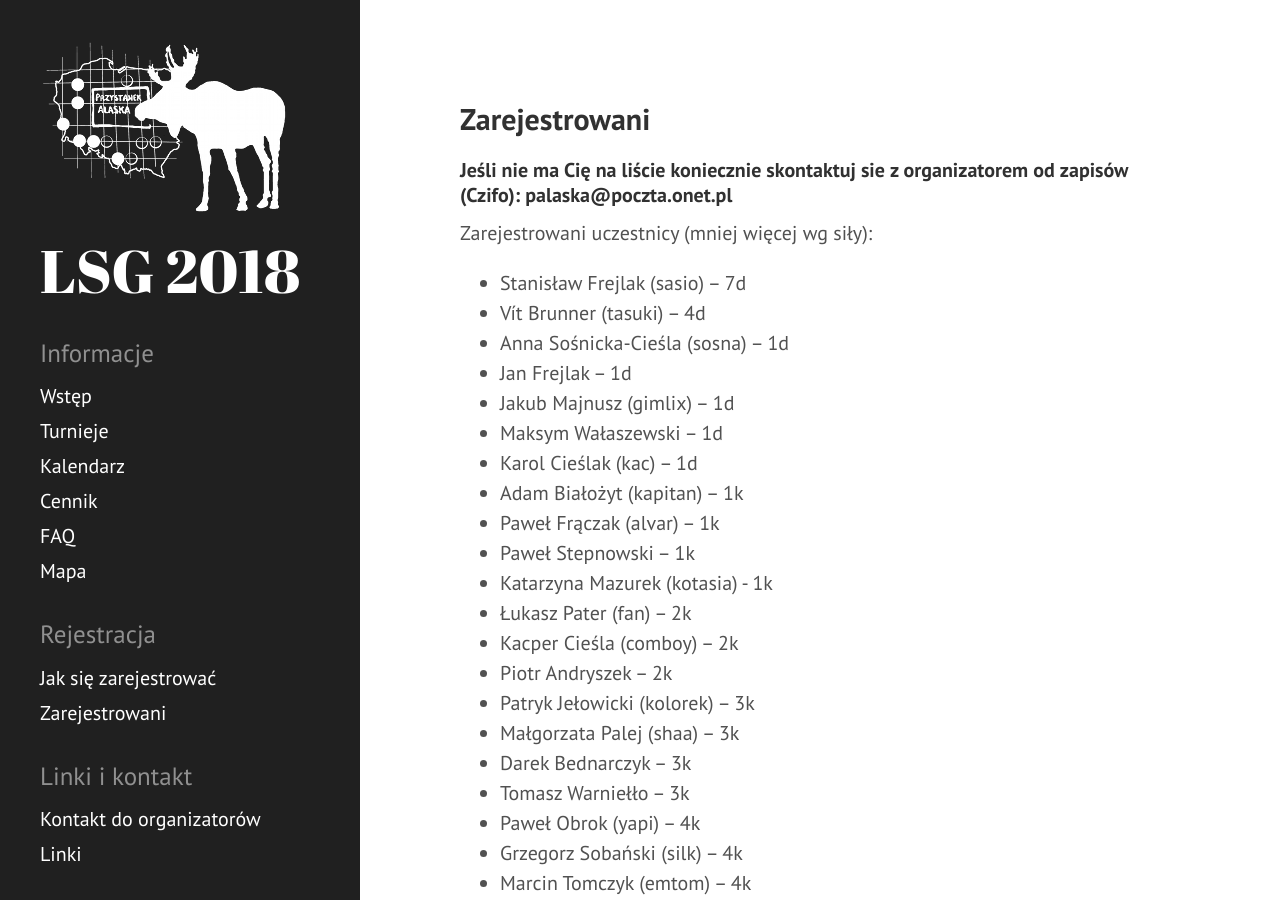
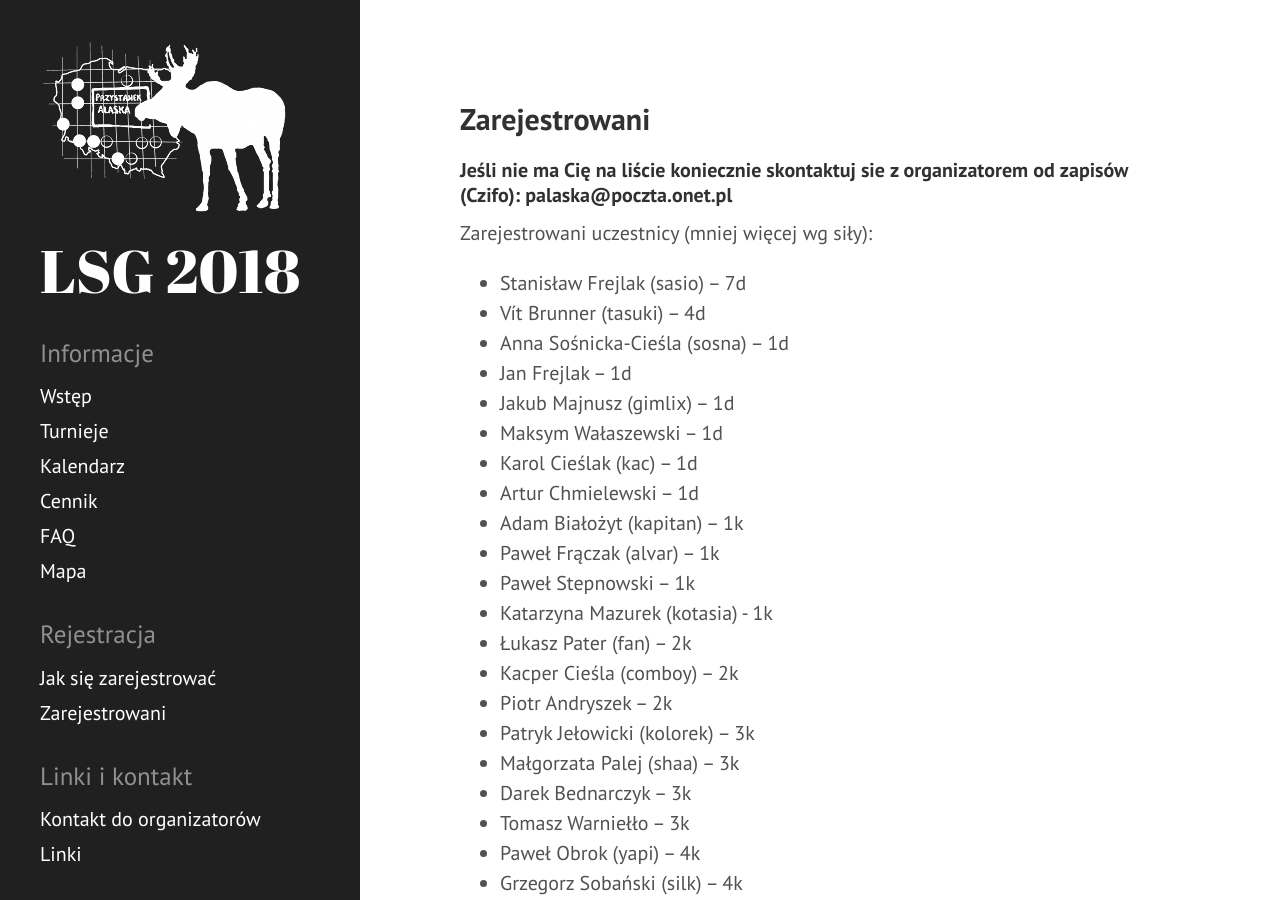
Before and after one commit to tasuki/lsg, a Jekyll site: the page built from zarejestrowani.md, in a window 1280 px wide and 900 px high. Built offline with Jekyll 4.4.1, drawn with Linux system fonts in a browser that asks for light colours.

Commit message:
Update zarejestrowani.md

```diff
--- a/zarejestrowani.md
+++ b/zarejestrowani.md
@@ -16,6 +16,7 @@ Zarejestrowani uczestnicy (mniej więcej wg siły):
 - Jakub Majnusz (gimlix) -- 1d
 - Maksym Wałaszewski -- 1d
 - Karol Cieślak (kac) -- 1d
+- Artur Chmielewski -- 1d
 - Adam Białożyt (kapitan) -- 1k
 - Paweł Frączak (alvar) -- 1k
 - Paweł Stepnowski -- 1k
```
